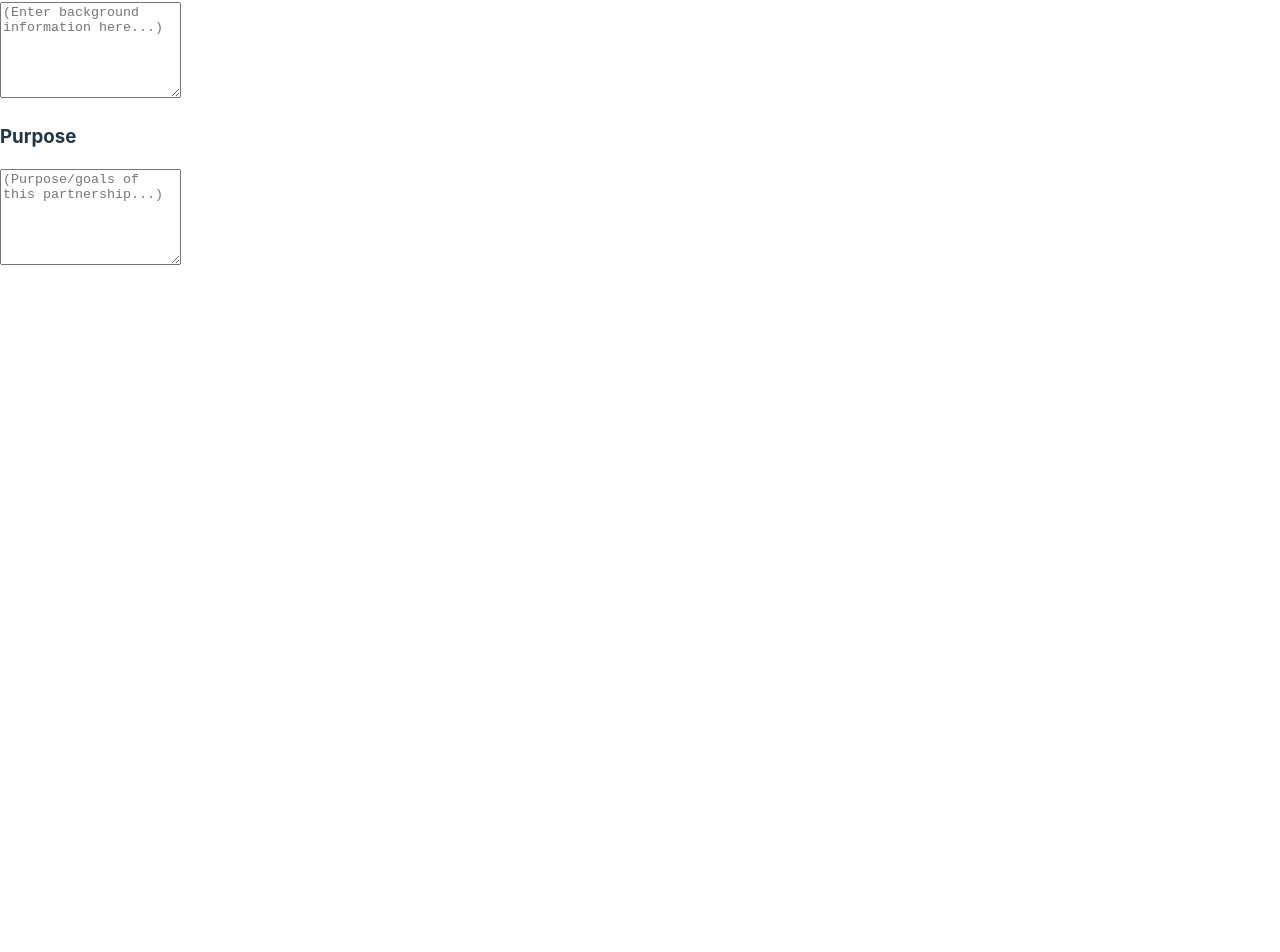
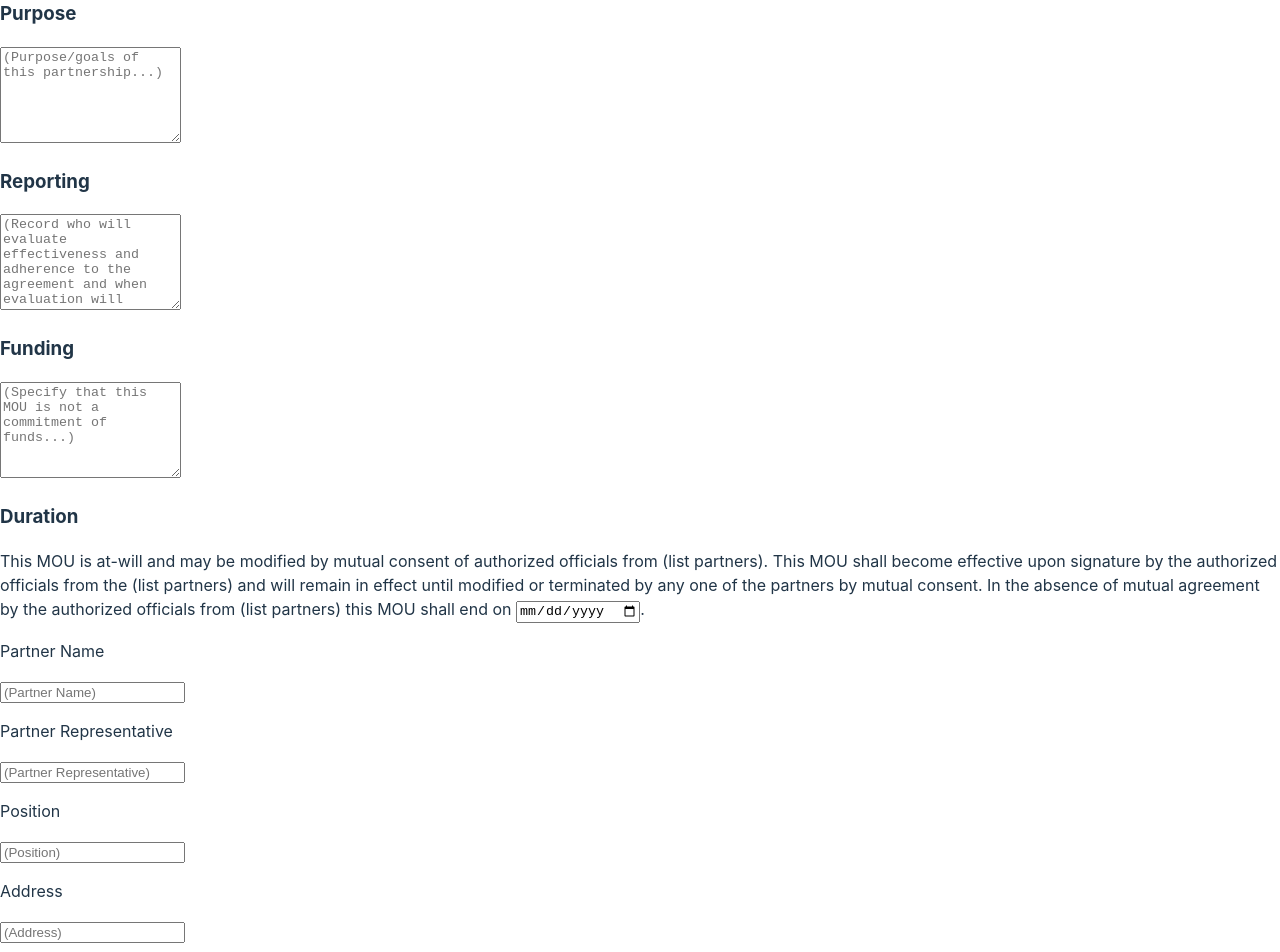
Before and after one commit to AdityaDhanarajKundu/mou, a React (Vite) app: page / in a window 1280 px wide. Shown: the part 406-1358 px from the top of the page. Before the commit the page ends 800 px from the top, so only its background shows below. Built offline with nearby package versions, Linux system fonts and the light colour scheme.

Commit message:
added the segment of partner contact

```diff
--- a/src/mou-form.jsx
+++ b/src/mou-form.jsx
@@ -17,7 +17,7 @@ export default function MouForm() {
   }
 
   return (
-    <div className="mou-form">
+    <form className="mou-form">
       <h2>Memorandum of Understanding</h2>
 
       <div className="partner-info">
@@ -61,10 +61,66 @@ export default function MouForm() {
               The above goals will be achieved by undertaking the following
               activities.
             </h4>
-            <CheckBox />
+            <CheckBox /> {/*To be changed*/}
           </>
         ) : null}
+        <h3>Reporting</h3>
+        <textarea
+          placeholder="(Record who will evaluate effectiveness and adherence to the agreement and when evaluation will happen...)"
+          rows={6}
+        ></textarea>
+        <h3>Funding</h3>
+        <textarea
+          placeholder="(Specify that this MOU is not a commitment of funds...)"
+          rows={6}
+        ></textarea>
+        <h3>Duration</h3>
+        <p>
+          This MOU is at-will and may be modified by mutual consent of
+          authorized officials from (list partners).{" "}
+          {/* List partners to be changed */}
+          This MOU shall become effective upon signature by the authorized
+          officials from the (list partners) and will remain in effect until
+          modified or terminated by any one of the partners by mutual consent.
+          In the absence of mutual agreement by the authorized officials from
+          (list partners) this MOU shall end on <input type="date" />.
+        </p>
       </div>
-    </div>
+      <div className="contact-info">
+        <div className="partner">
+          <p>Partner Name</p>
+          <input type="text" placeholder="(Partner Name)" />
+          <p>Partner Representative</p>
+          <input type="text" placeholder="(Partner Representative)" />
+          <p>Position</p>
+          <input type="text" placeholder="(Position)" />
+          <p>Address</p>
+          <input type="text" placeholder="(Address)" />
+          <p>Phone</p>
+          <input type="text" placeholder="(Phone)" />
+          <p>Fax</p>
+          <input type="text" placeholder="(Fax)" />
+          <p>Email</p>
+          <input type="text" placeholder="(Email)" />
+        </div>
+
+        <div className="partner">
+          <p>Partner Name</p>
+          <input type="text" placeholder="(Partner Name)" />
+          <p>Partner Representative</p>
+          <input type="text" placeholder="(Partner Representative)" />
+          <p>Position</p>
+          <input type="text" placeholder="(Position)" />
+          <p>Address</p>
+          <input type="text" placeholder="(Address)" />
+          <p>Phone</p>
+          <input type="text" placeholder="(Phone)" />
+          <p>Fax</p>
+          <input type="text" placeholder="(Fax)" />
+          <p>Email</p>
+          <input type="text" placeholder="(Email)" />
+        </div>
+      </div>
+    </form>
   );
 }
```
